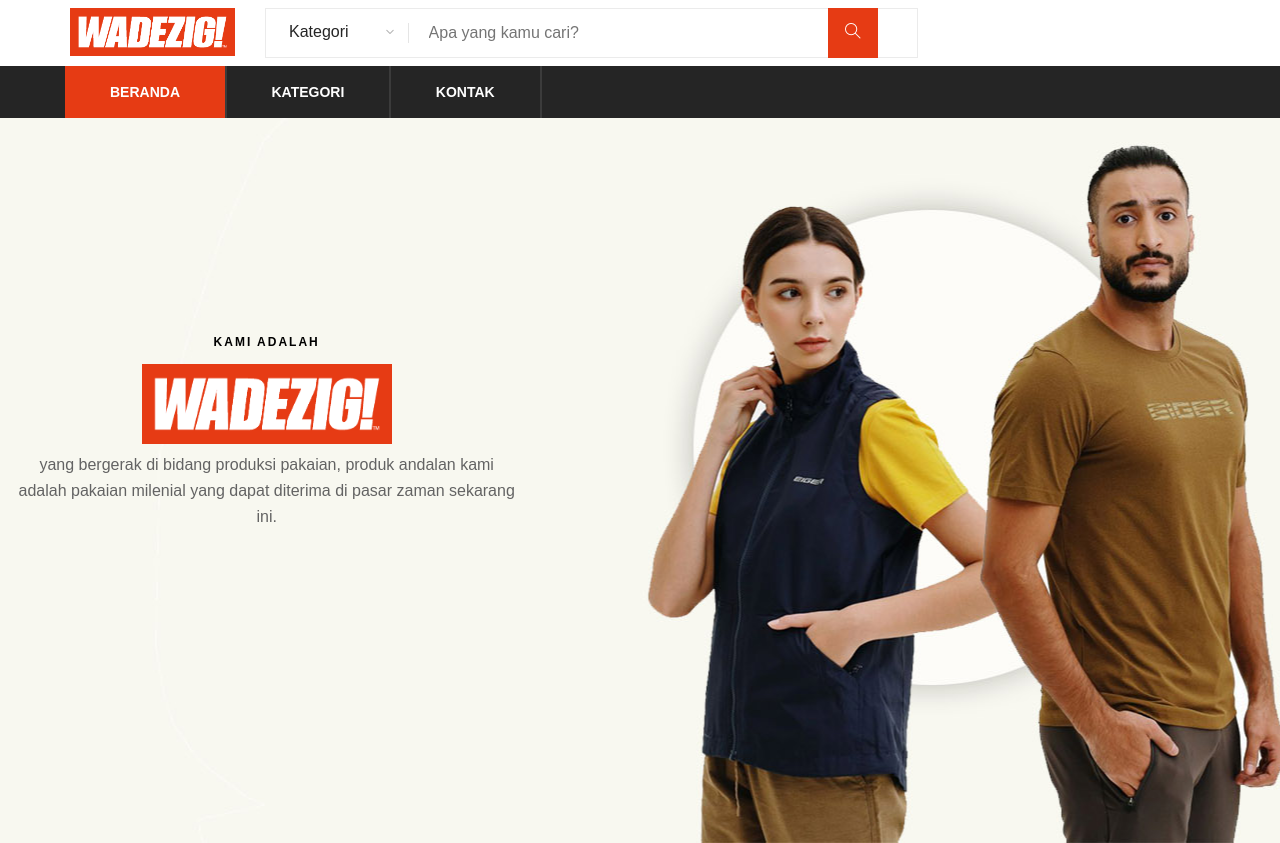
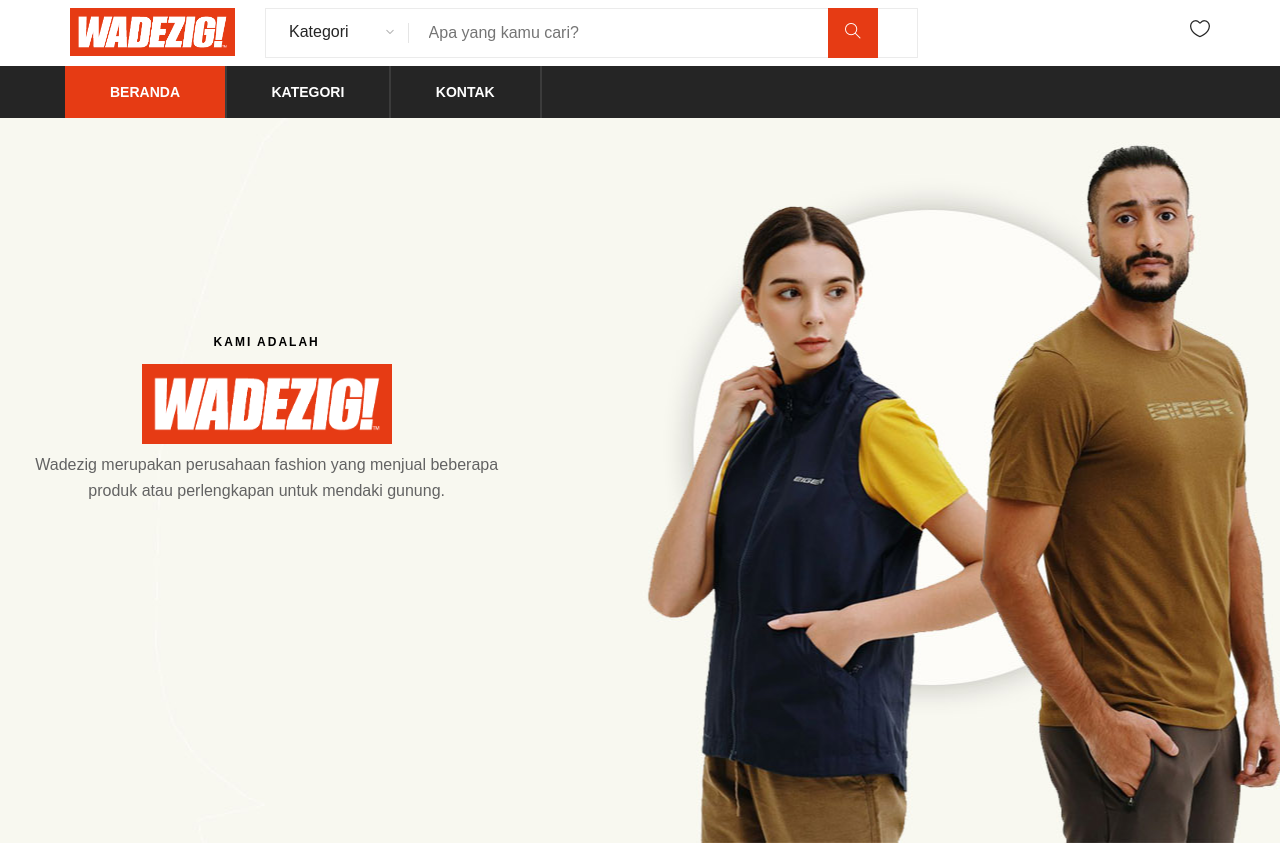
Before and after one commit to ahmadsuherman/bekalin_2, a plain HTML site: page index.html in a window 1280 px wide. Shown: the top 843 px of the page. Drawn offline with Linux system fonts and the light colour scheme; a web font is replaced by a local one.

Commit message:
merubah deskripsi tentang kami

```diff
--- a/index.html
+++ b/index.html
@@ -49,6 +49,15 @@
                             </div>
                         </div>
                     </div>
+                    <div class="col-lg-3 text-right col-md-3">
+                        <ul class="nav-right">
+                            <li class="heart-icon">
+                                <a href="#">
+                                    <i class="icon_heart_alt"></i>
+                                </a>
+                            </li>
+                        </ul>
+                    </div>
                 </div>
             </div>
         </div>
@@ -84,7 +93,8 @@
                             <div class="col-lg-5">
                                 <span style="color: black;"><b>Kami adalah</b></span>
                              <img style="width: 250px; height: 80px;" class="mt-2 mb-2" src="img/logo-wadezig.png">
-                            <p>yang bergerak di bidang produksi pakaian, produk andalan kami adalah pakaian milenial yang dapat diterima di pasar zaman sekarang ini.</p>
+                            <p>Wadezig merupakan perusahaan fashion yang menjual beberapa produk atau perlengkapan untuk mendaki gunung.
+                            </p>
                         </div>
                     </center>
                 </div>
@@ -528,7 +538,7 @@
                 </div>
                 <div class="col-lg-6">
                     <div class="newslatter-item">
-                        <h5>Bergabunglah dengan kami.</h5>
+                        <h5>Bergabunglah dengan kami</h5>
                         <p>Dapatkan pesan tentang produk terbaru kami.</p>
                         <form action="#" class="subscribe-form">
                             <input type="text" placeholder="Masukan alamat email">
```
